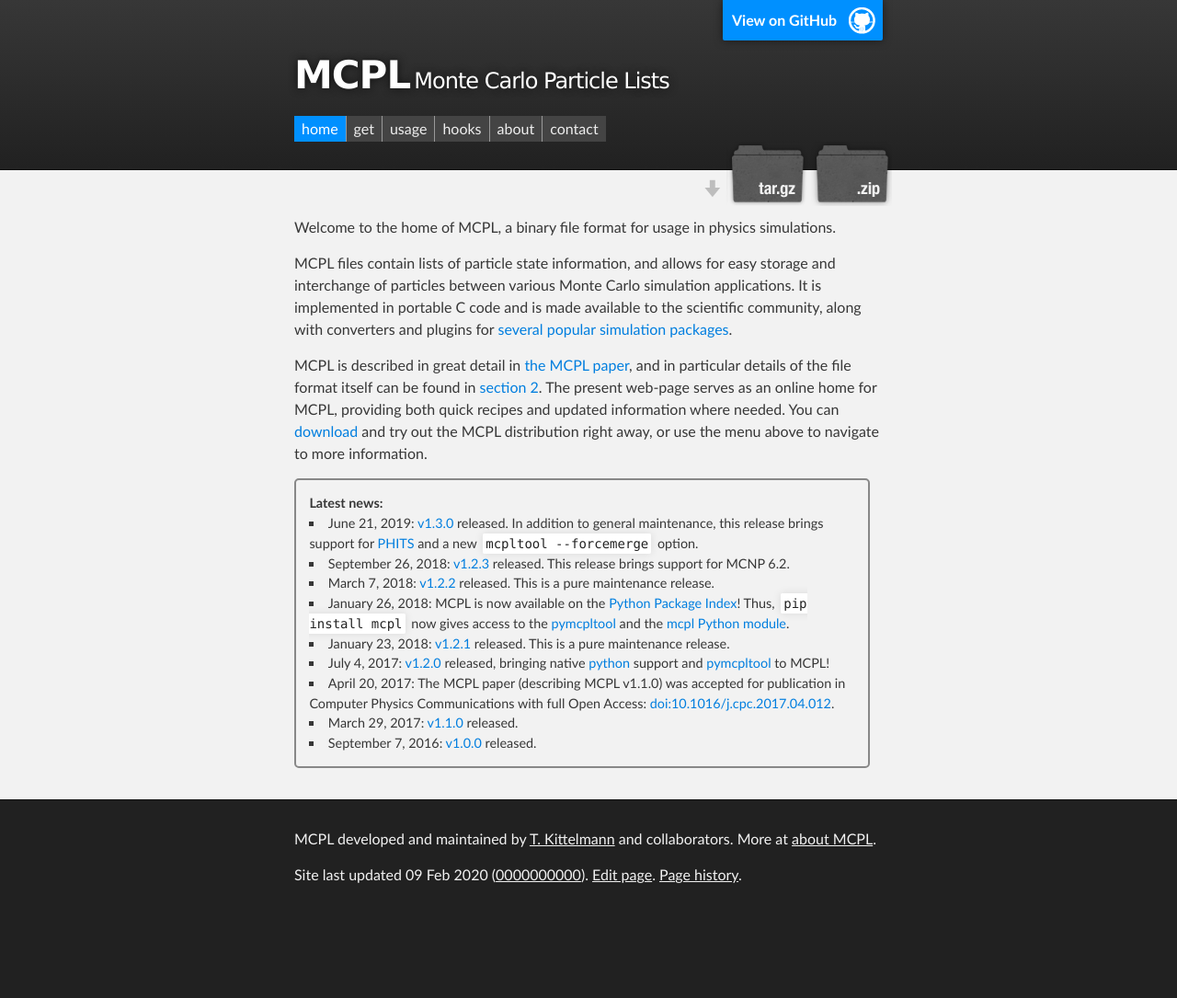
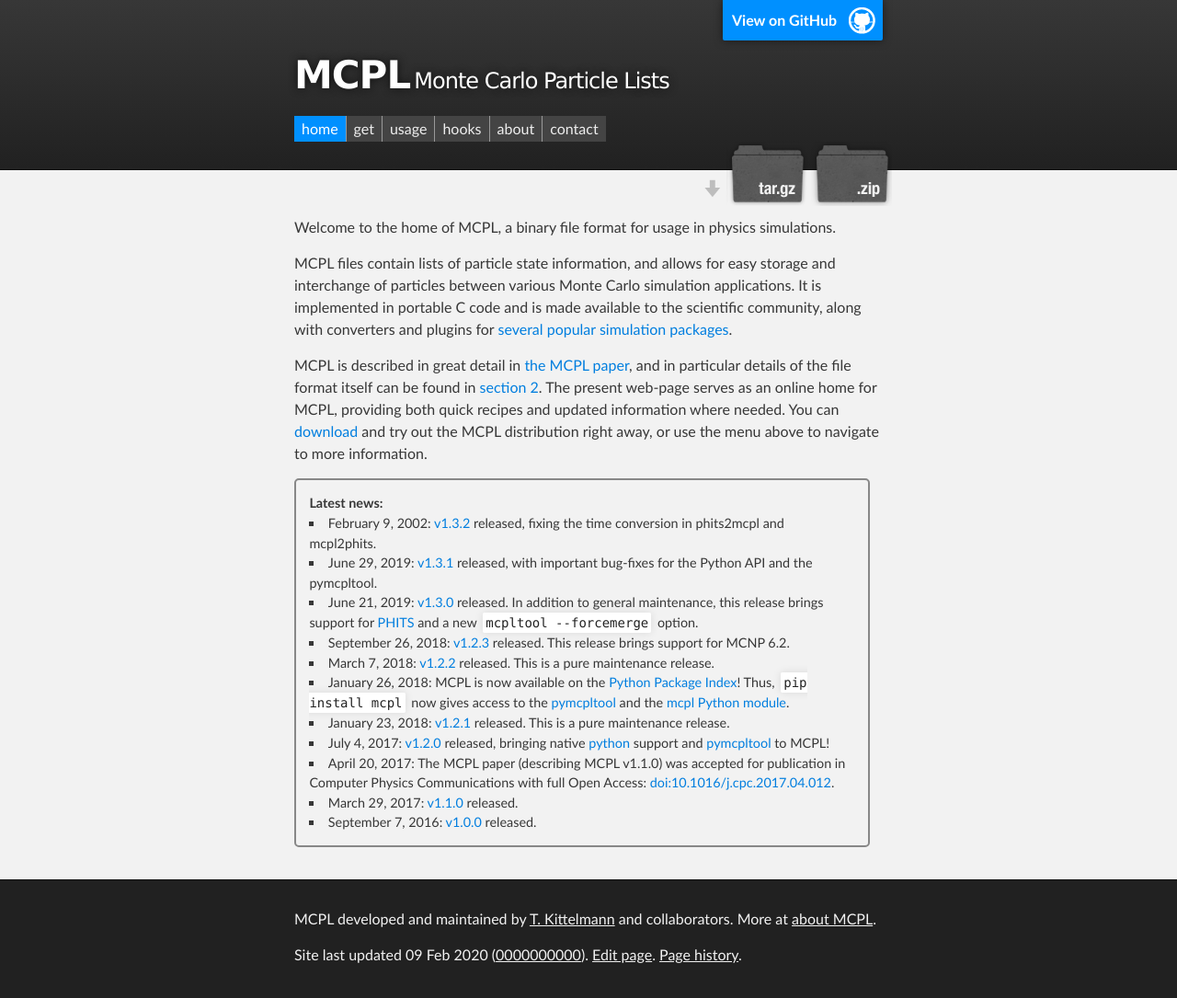
Before and after one commit to mctools/mcpl, a Jekyll site: the page built from index.md, in a window 1280 px wide. Shown: the whole page at 92% size. Built offline with Jekyll 4.4.1, drawn with Linux system fonts in a browser that asks for light colours; before the commit the page ends 998 px from its top, so only the background shows below that.

Commit message:
update news

```diff
--- a/index.md
+++ b/index.md
@@ -21,6 +21,12 @@ both quick recipes and updated information where needed. You can [download](LOCA
 and try out the MCPL distribution right away, or use the
 menu above to navigate to more information.
 
+* February 9, 2002:
+  [v1.3.2](https://github.com/mctools/mcpl/releases/tag/v1.3.2)
+  released, fixing the time conversion in phits2mcpl and mcpl2phits.
+* June 29, 2019:
+  [v1.3.1](https://github.com/mctools/mcpl/releases/tag/v1.3.1)
+  released, with important bug-fixes for the Python API and the pymcpltool.
 * June 21, 2019:
   [v1.3.0](https://github.com/mctools/mcpl/releases/tag/v1.3.0)
   released. In addition to general maintenance, this release brings support for
```
